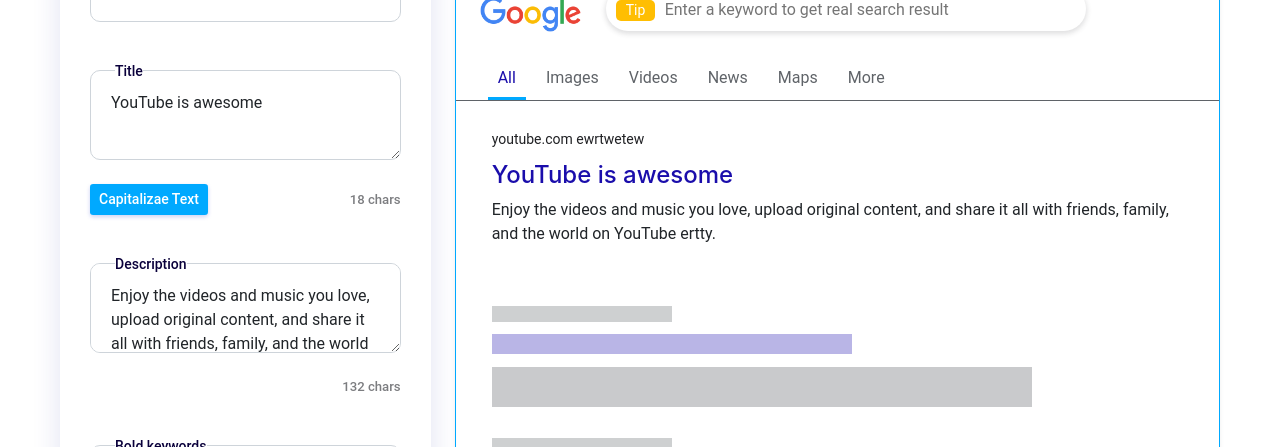
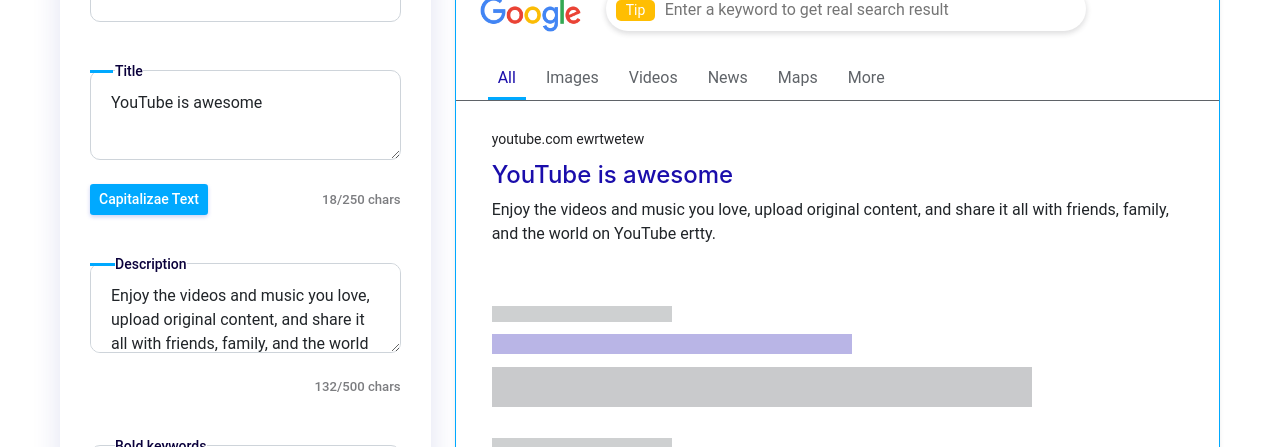
Before and after one commit to Jerald-tonmoy-dias/scrap-project, a React (Create React App) app: page / in a window 1280 px wide. Shown: the part 312-759 px from the top of the page. Built offline with nearby package versions, Linux system fonts and the light colour scheme; no server answers.

Commit message:
progessbar added

```diff
--- a/src/App.css
+++ b/src/App.css
@@ -184,15 +184,15 @@ input.goolge-search.mobile {
   border-radius: 10px;
 }
 .snippet-progress {
-  background-color: #1ba005;
+  background-color: var(--primary-color);
   -webkit-transition: all 0.05s ease-out;
   -o-transition: all 0.05s ease-out;
   transition: all 0.05s ease-out;
   height: 3px;
   /* width: 0.1px; */
   /* max-width: 100%; */
-  width: 100%;
   display: inline-block;
+  position: absolute;
 }
 /* right content */
 .right-content {
--- a/src/App.js
+++ b/src/App.js
@@ -102,27 +102,20 @@ function App() {
   }
 
   // makebold
-  let desArray = des.split(" ");
-
-  // bold string
-  function boldString(str, substr) {
-    var strRegExp = new RegExp(substr, "g");
-    return str.replace(strRegExp, "<b>" + substr + "</b>");
-  }
+  let desArray = des.toLowerCase().split(" ");
 
   const makeBold = (e) => {
-    let matchValue = e.target.value.split(" ");
-    // console.log("change value", desArray);
-    // console.log("match value", matchValue);
+    let matchValue = e.target.value.toLowerCase().split(" ");
+    matchValue.filter((item) => {
+      desArray.map((des) => {
+        if (item == des) {
+          item.bold()
+        } else {
+          console.log('mile nai');
+        }
+      })
+    });
 
-    let boldValue = desArray.filter((filterItems) => {
-      if (matchValue.includes(filterItems)) {
-        console.log("filter value inside", "milse");
-      } else {
-        console.log("filter value outside", "mile nai");
-      }
-    });
-    return boldValue;
   };
 
   // handleExportHTML
--- a/src/component/LeftSide.js
+++ b/src/component/LeftSide.js
@@ -17,6 +17,12 @@ const Leftside = ({
     makeBold,
     handleCapitalize
 }) => {
+
+    // progess bar
+    // let total = 250;
+
+    // let desWidth = 250 / title.length * 100;
+
     return (
         <>
             <div className="col-lg-4 mt-4">
@@ -41,10 +47,16 @@ const Leftside = ({
                             </button>
                         </div>
 
-                        <div className="mb-3 form-wrapper position-relative mt-5">
+                        <div className="mb-3 form-wrapper position-relative mt-5 ">
                             {/* progress bar */}
-
-                            {/* <span className="snippet-progress"></span> */}
+                            {title.length < 250 ?
+                                <span className="snippet-progress"
+                                    style={{ width: `${250 / 100 * title.length / 6}%`, background: "#00a9ff" }}>
+                                </span> :
+                                <span className="snippet-progress"
+                                    style={{ width: `100%`, background: "#d9534f" }}>
+                                </span>
+                            }
                             <label htmlFor="title" className="form-label label-title">
                                 Title
                             </label>
@@ -62,11 +74,19 @@ const Leftside = ({
                                 >
                                     capitalizae text
                                 </button>
-                                <span className="chars-info">{`${title.length} chars`}</span>
+                                <span className="chars-info">{`${title.length}`}/250 chars</span>
                             </div>
                         </div>
 
                         <div className="mb-3 form-wrapper position-relative mt-5">
+                            {des.length < 500 ?
+                                <span className="snippet-progress"
+                                    style={{ width: `${500 / 100 * des.length / 25}%`, background: "#00a9ff" }}>
+                                </span> :
+                                <span className="snippet-progress"
+                                    style={{ width: `100%`, background: "#d9534f" }}>
+                                </span>
+                            }
                             <label htmlFor="Description" className="form-label label-title">
                                 Description
                             </label>
@@ -79,7 +99,7 @@ const Leftside = ({
                                 rows="2"
                             ></textarea>
                             <div className="d-flex justify-content-end align-items-center  mt-4">
-                                <span className="chars-info">{`${des.length} chars`}</span>
+                                <span className="chars-info">{`${des.length}`}/500 chars</span>
                             </div>
                         </div>
 
@@ -176,7 +196,7 @@ const Leftside = ({
                         </div>
                     </form>
                 </div>
-            </div>
+            </div >
         </>
     );
 };
```
